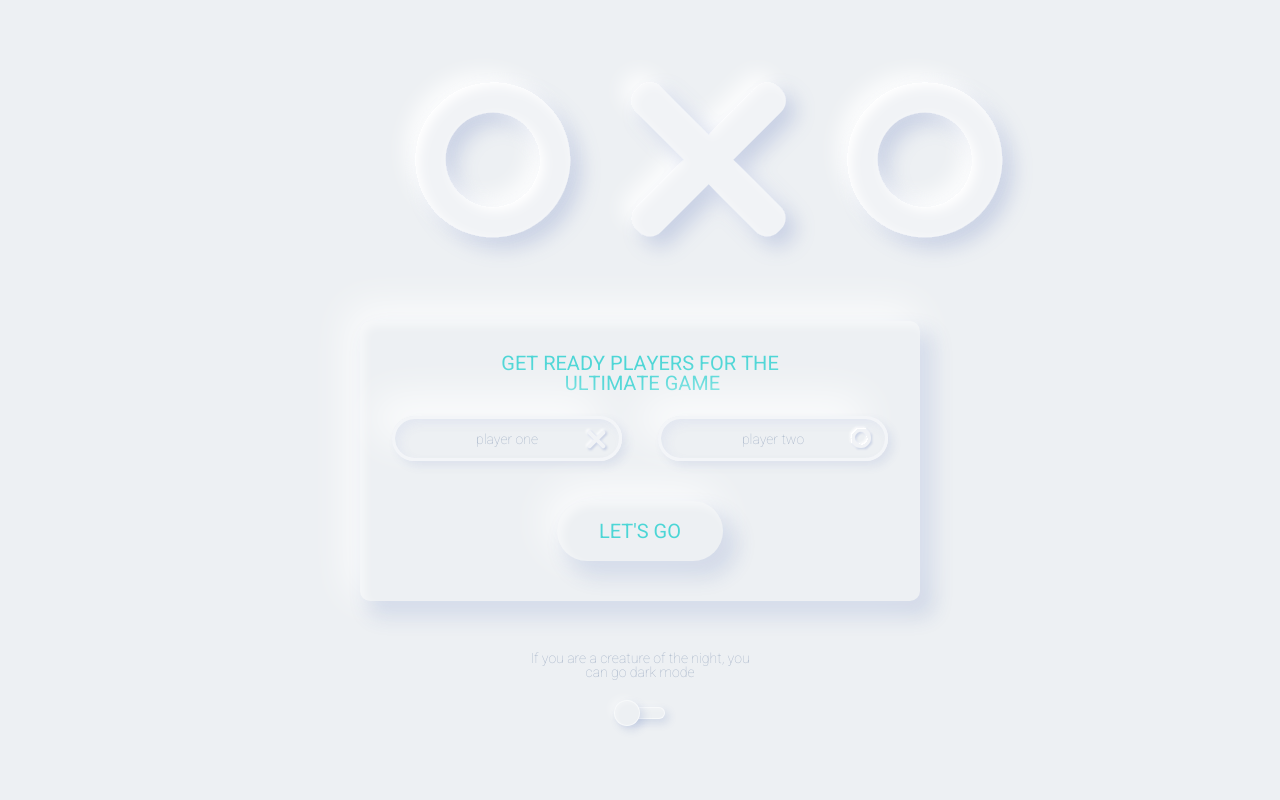
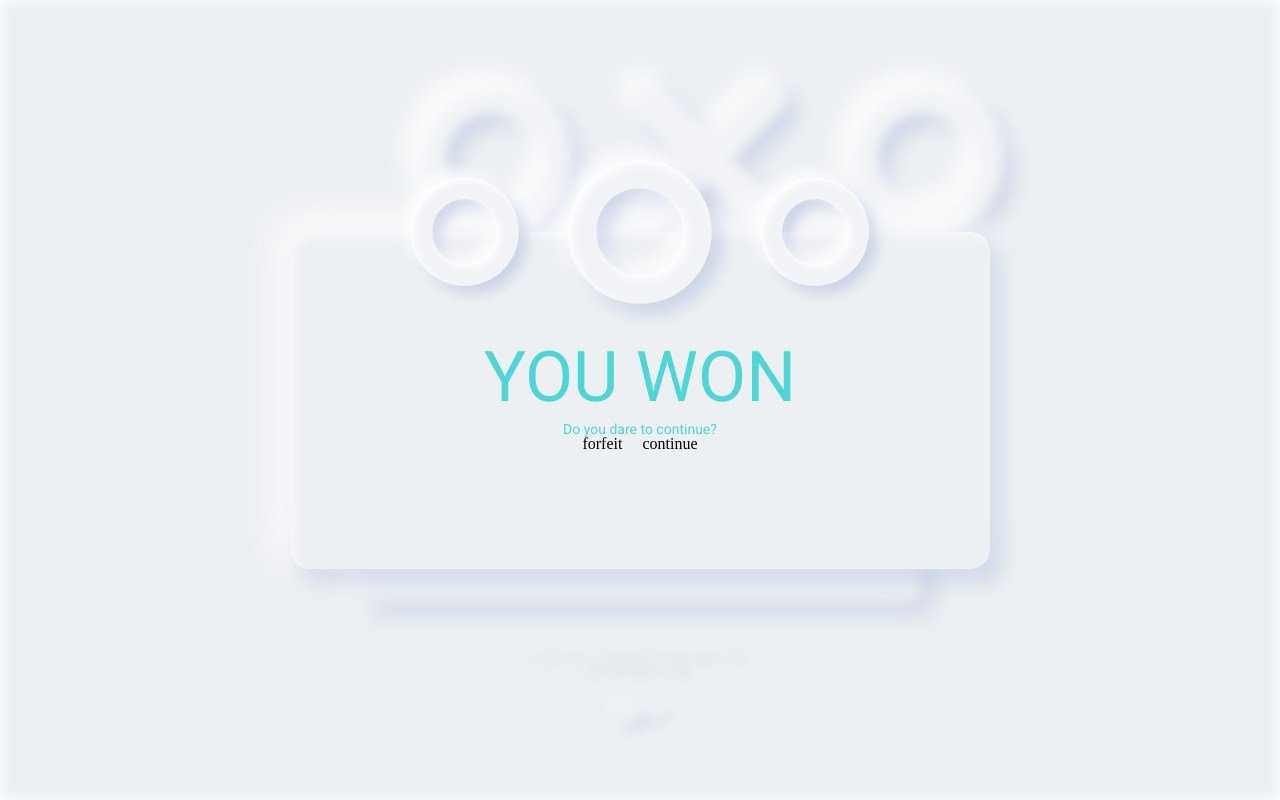
Before and after one commit to manoel-regadas/TicTacToeRefactoring, a website built with webpack: page src/index.html in a window 1280 px wide. Shown: the top 800 px of the page. Built offline with nearby package versions, Linux system fonts and the light colour scheme.

Commit message:
UPD: game.scss, modal and blur class

```diff
--- a/src/styles/game.scss
+++ b/src/styles/game.scss
@@ -11,6 +11,9 @@
     justify-content: center;
     background-color: $color1;
 
+    &.blur{
+        filter:blur(6px);
+    }
 
     &__menu{
         width: 100%;
@@ -179,40 +182,7 @@
 
     }
 
-    &__button{
-        padding: 20px 42px;
-        text-transform: uppercase;
-        @include text-L ($color3);
-        border-radius: 100px;
-        cursor: pointer;
-        margin-top: 40px;
-        box-sizing: border-box;
-        background-color: $color1;
-        @include boxShadowWhite;
-        animation: upShadowButton 1.8s ease-out;
 
-        @keyframes upShadowButton {
-            0%{@include boxShadowWhiteInit}
-            50%{@include boxShadowWhiteInit}
-            100% {@include boxShadowWhite}
-        }
-
-        &:active{
-            transform:scale(0.98);
-            @include boxShadowWhiteCliked;
-          }
-
-          p{
-            animation: showBTNText 2s ease-out forwards;
-            opacity:0;
-            @keyframes showBTNText {
-                0%{}
-                60%{opacity:0;}
-                100% {opacity:1.0;}
-            }
-        }
-
-    }
 
     &__footer{
         display: flex;
@@ -410,8 +380,73 @@
     [data-area="8"]{
 
     }
+}
+
+.modal{
+    position: absolute;
+    z-index: 2;
+    top: 0;
+    width: 100%;
+    height: 100%;
+    min-height: 375px;
+    display: flex;
+    align-items: center;
+    justify-content: center;
 
 
+    &__article{
+        position: relative;
+        background-color: $color1;
+        max-width:700px;
+        min-height: 337px;
+        width: 100%;
+        display: flex;
+        flex-direction: column;
+        align-items: center;
+        border-radius: 20px;
+        @include boxShadowWhite;
+
+    }
+
+    &__winnerSymbol{
+        display: flex;
+        position: absolute;
+        top:-100px
+
+    }
+
+    &__symbol{
+        width: 150px;
+
+    }
+
+    &__bigSymbol{
+        width: 200px;
+    }
+
+    &__title{
+       @include text-Giant($color3);
+       text-transform:uppercase;
+       margin-top: 110px;
+    }
+
+    &__smallText{
+        @include text-XS($color3);
+        margin-top:10px;
+    }
+
+    &__buttonBox{
+        width: 100%;
+        display: flex;
+        align-items: center;
+        justify-content: center;
+    }
+
+    &__button{
+        &:nth-of-type(2){
+            margin-left: 20px;
+        }
+    }
 }
 
 .xMark{
```
